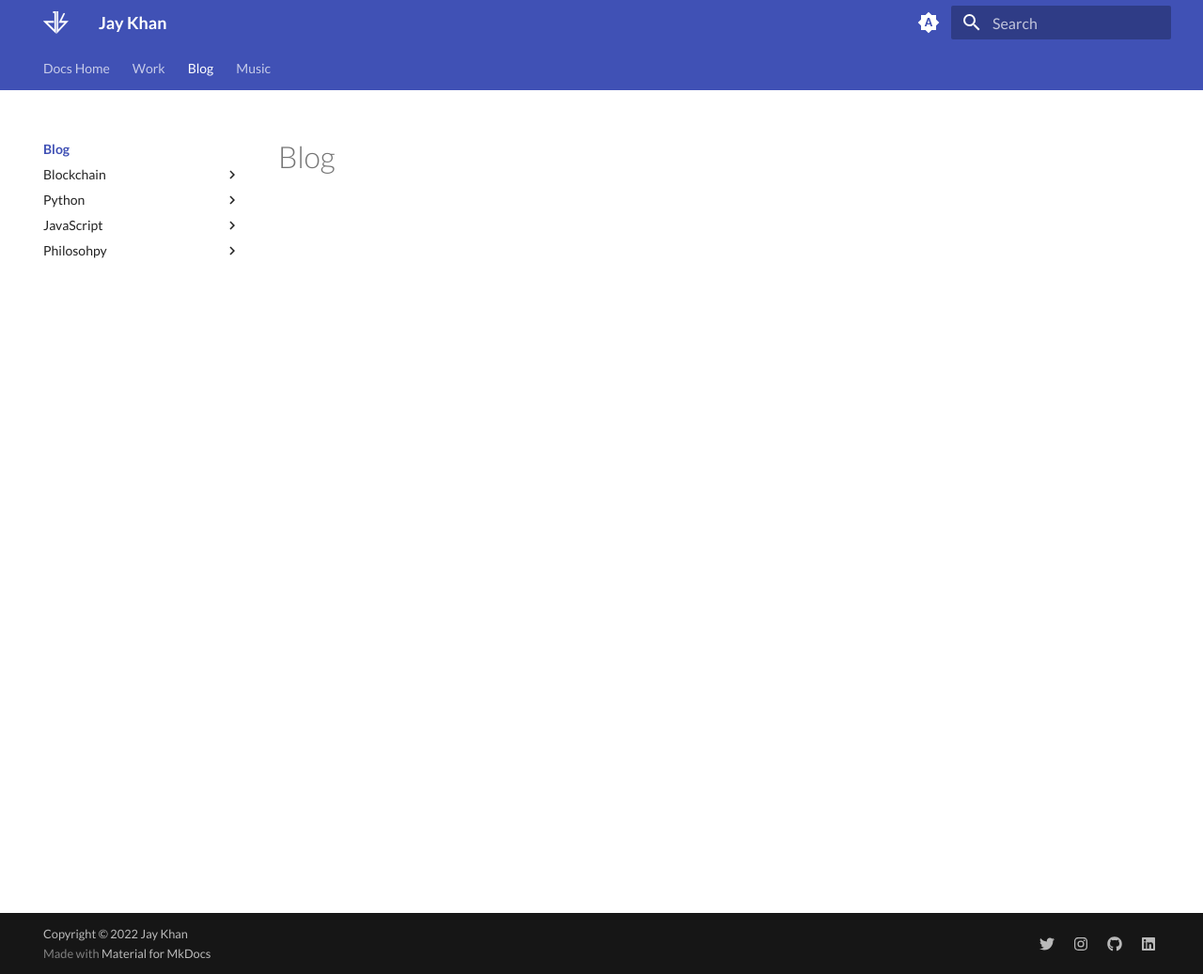
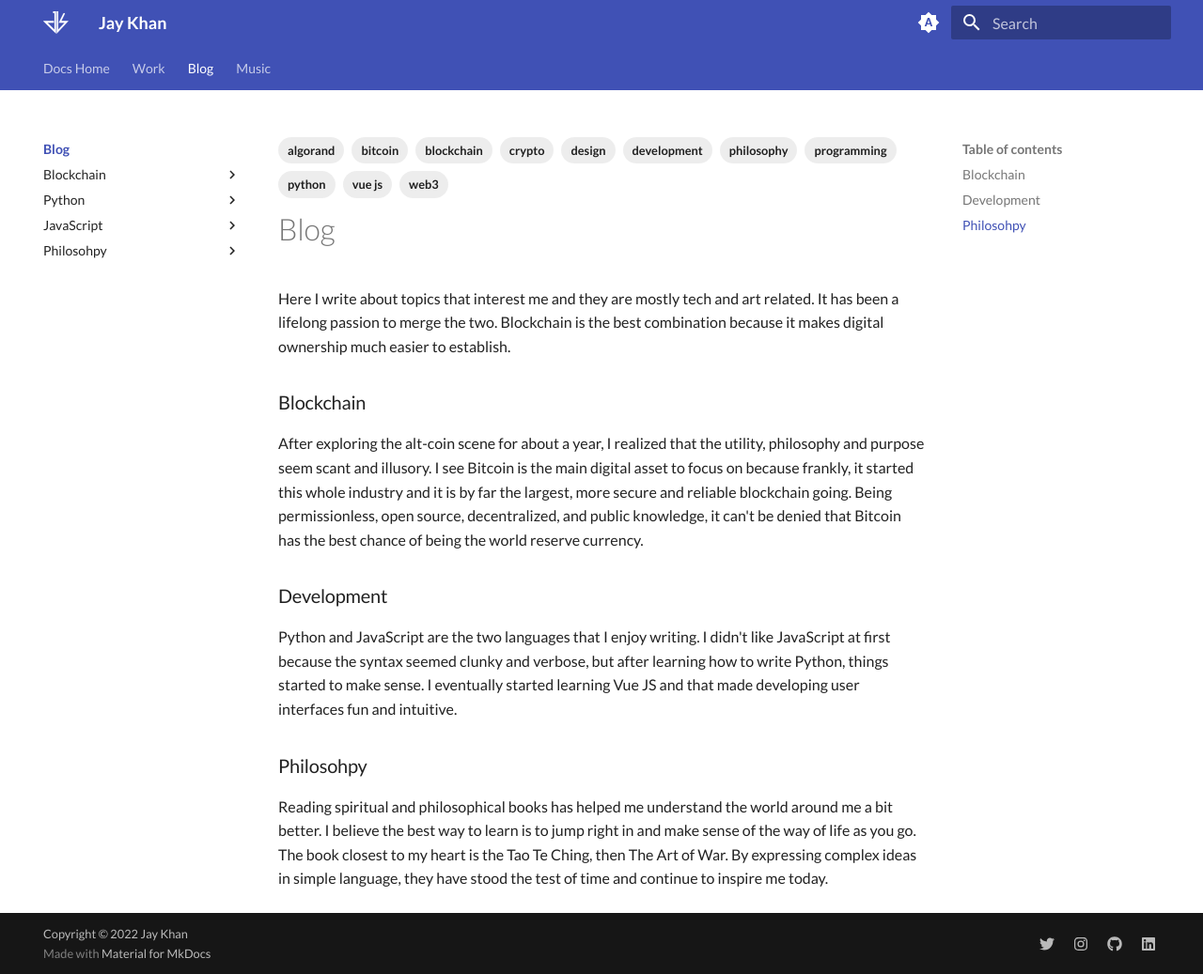
Before and after one commit to jaykhan-dev/khan-docs, an MkDocs documentation site: the page built from docs/blog/index.md, in a window 1280 px wide and 1037 px high. Shown: the whole window at 94% size. Built offline with MkDocs 1.6.1 and Material for MkDocs 9.7.7, drawn with Linux system fonts in a browser that asks for light colours.

Commit message:
added work and blog index

```diff
--- a/docs/blog/index.md
+++ b/docs/blog/index.md
@@ -1 +1,30 @@
+---
+tags:
+  - blockchain
+  - vue js
+  - python
+  - bitcoin
+  - algorand
+  - crypto
+  - web3
+  - programming
+  - development
+  - design
+  - philosophy
+---
+
 # Blog
+
+Here I write about topics that interest me and they are mostly tech and art related.  It has been a lifelong passion to merge the two.  Blockchain is the best combination because it makes digital ownership much easier to establish.
+
+### Blockchain
+
+After exploring the alt-coin scene for about a year, I realized that the utility, philosophy and purpose seem scant and illusory.  I see Bitcoin is the main digital asset to focus on because frankly, it started this whole industry and it is by far the largest, more secure and reliable blockchain going.  Being permissionless, open source, decentralized, and public knowledge, it can't be denied that Bitcoin has the best chance of being the world reserve currency.
+
+### Development
+
+Python and JavaScript are the two languages that I enjoy writing.  I didn't like JavaScript at first because the syntax seemed clunky and verbose, but after learning how to write Python, things started to make sense. I eventually started learning Vue JS and that made developing user interfaces fun and intuitive.
+
+### Philosohpy
+
+Reading spiritual and philosophical books has helped me understand the world around me a bit better.  I believe the best way to learn is to jump right in and make sense of the way of life as you go.  The book closest to my heart is the Tao Te Ching, then The Art of War.  By expressing complex ideas in simple language, they have stood the test of time and continue to inspire me today.
```
Also changed, not shown: docs/work/index.md (+12 -0 lines).
